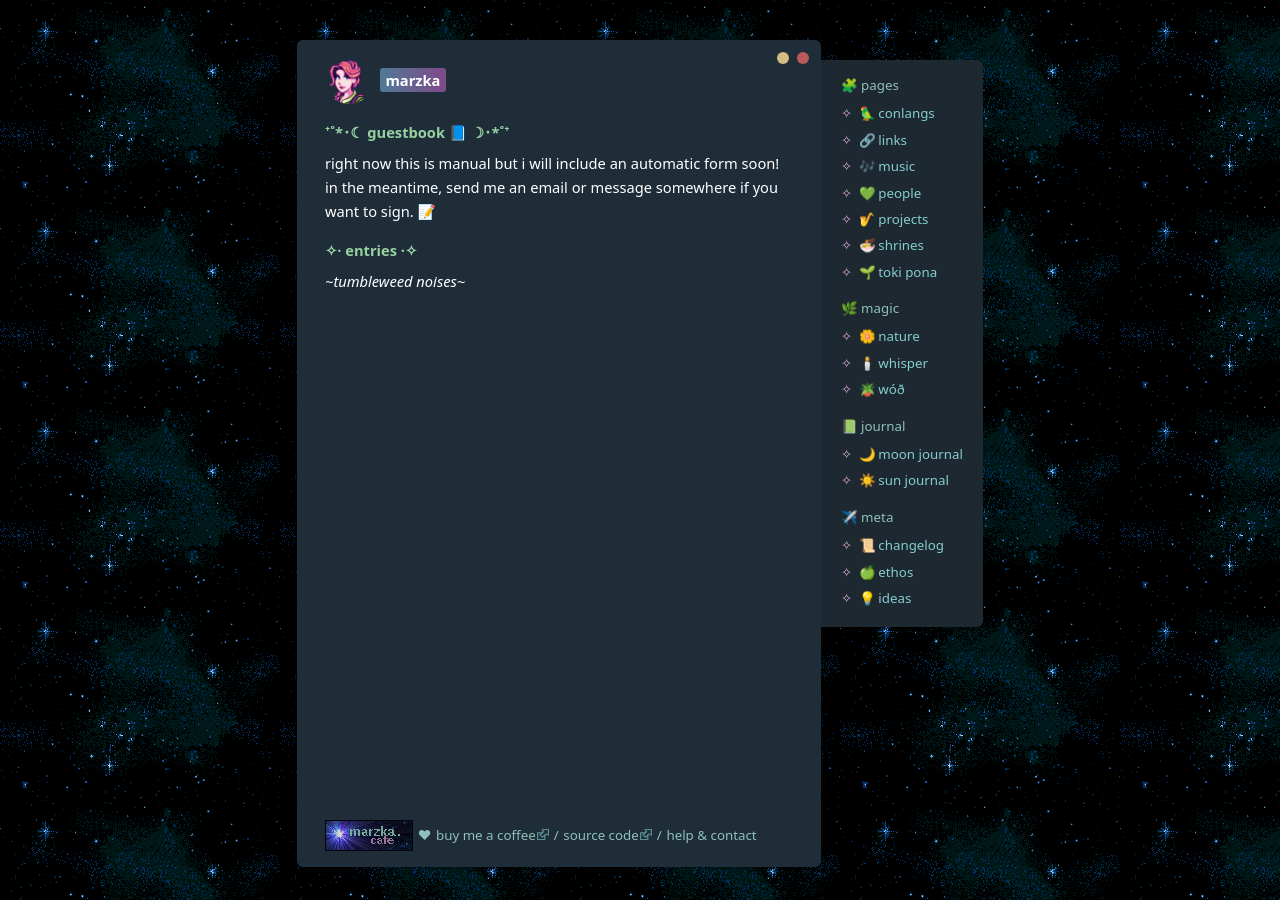
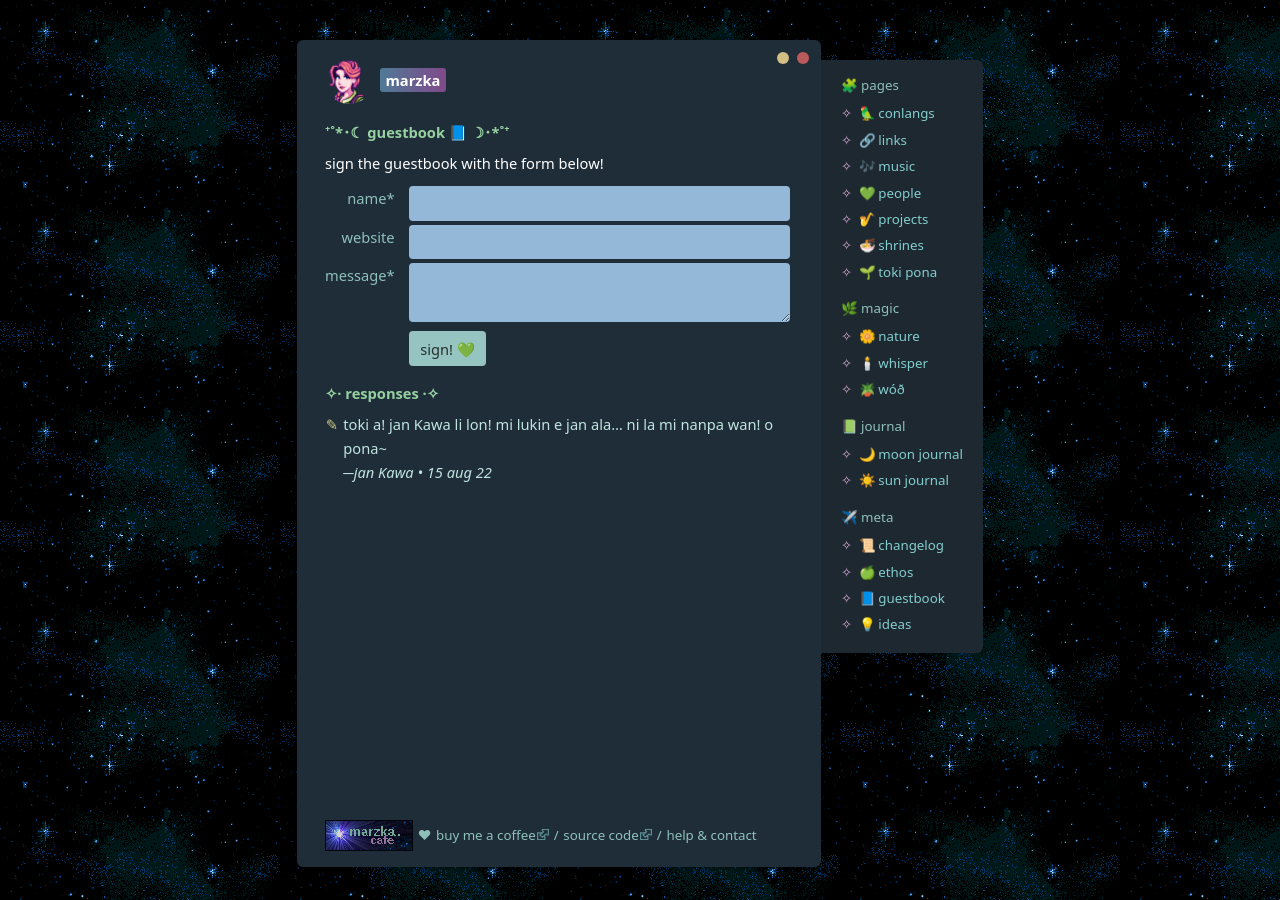
Before and after one commit to m5ka/maria.town, a Jekyll site: the page built from _pages/guestbook.md, in a window 1280 px wide. Built offline with Jekyll 4.4.1, drawn with Linux system fonts in a browser that asks for light colours; Markdown is read by kramdown in place of the engine named in the settings.

Commit message:
📘 update guestbook

```diff
--- a/_pages/guestbook.md
+++ b/_pages/guestbook.md
@@ -3,8 +3,26 @@ layout: page
 title: guestbook
 emoji: 📘
 permalink: /guestbook/
+menu: meta
 ---
-right now this is manual but i will include an automatic form soon! in the meantime, send me an email or message somewhere if you want to sign. 📝
+sign the guestbook with the form below!
 
-## entries
-*~tumbleweed noises~*
+<div class="guestbook" markdown="0">
+<form action="https://riku.miso.town/submit?user_id=13&label=marzka.cafe:guestbook" method="POST">
+<input type="hidden" name="redirect" value="{{ "/guestbook/signed" | absolute_url }}">
+<dl>
+<dt class="required"><label for="name">name</label></dt>
+<dd><input type="text" name="name" id="name" autocomplete="off" required></dd>
+<dt class="nocolon"><label for="website">website</label></dt>
+<dd><input type="text" name="website" id="website" autocomplete="off"></dd>
+<dt class="required"><label for="message">message</label></dt>
+<dd><textarea name="message" id="message" autocomplete="off" required></textarea></dd>
+<dt class="nocolon"></dt>
+<dd><button type="submit">sign! 💚</button></dd>
+</dl>
+</form>
+</div>
+
+## responses
+> toki a! jan Kawa li lon! mi lukin e jan ala… ni la mi nanpa wan! o pona~<br>
+> _─jan Kawa • 15 aug 22_
--- a/_sass/blocks.sass
+++ b/_sass/blocks.sass
@@ -75,7 +75,7 @@ main
             text-align: right
             color: $fg-subtle
 
-            &::after
+            &:not(.nocolon)::after
                 content: ":"
 
     img.image-filter
--- /dev/null
+++ b/_sass/guestbook.sass
@@ -0,0 +1,39 @@
+.guestbook
+    dl
+        row-gap: .25em
+
+        dt.required::after
+            content: "*"
+
+    input[type="text"],
+    textarea,
+    button
+        border-radius: 4px
+        border: none
+        outline: none
+        font-family: $font-body
+        font-size: 11pt
+        margin: 0
+
+    input[type="text"],
+    textarea
+        background: #94b9d8
+        color: #29323a
+        padding: .5em
+        width: 100%
+
+        &:focus
+            outline: 2px solid #4f8fc4
+
+    textarea
+        min-height: 4em
+
+    button
+        background: #96c5c1
+        color: #27302f
+        padding: .5em .75em
+        cursor: $cursor-pot
+        transition: transform .1s ease-in-out
+
+        &:active
+            transform: scale(95%)
--- a/assets/css/main.sass
+++ b/assets/css/main.sass
@@ -11,5 +11,6 @@
 @import "typography"
 @import "blocks"
 @import "layout"
+@import "guestbook"
 // third party
 @import "zenburn.css"
```
Also changed, not shown: _pages/changelog.md (+5 -0 lines), _pages/guestbook-signed.md (added, +11 -0 lines).
